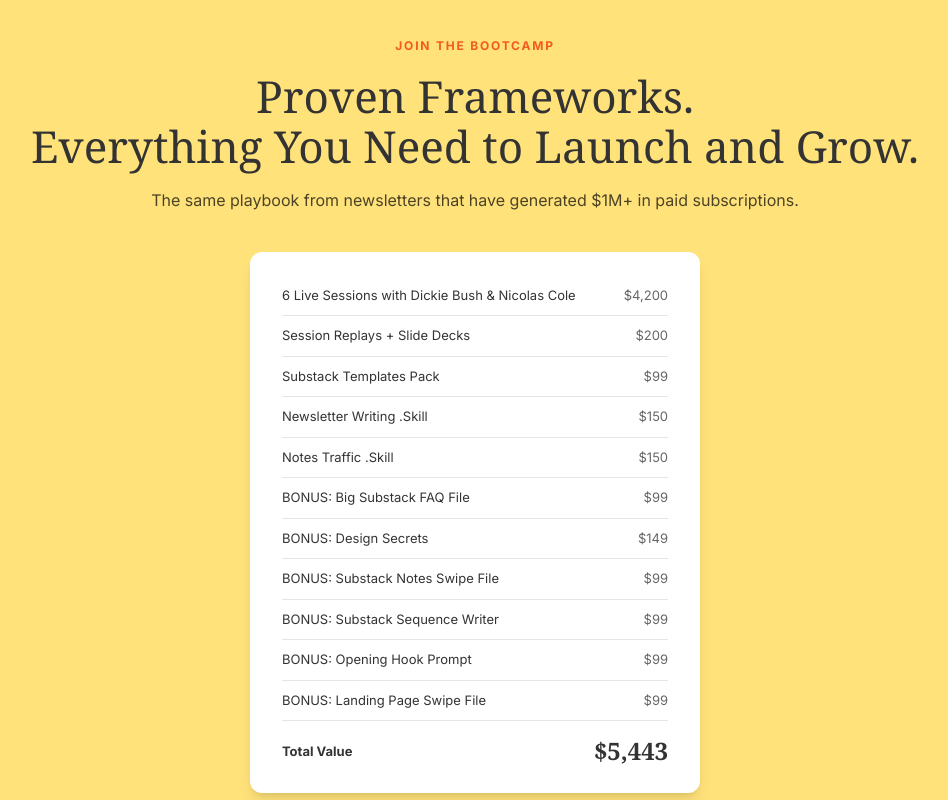
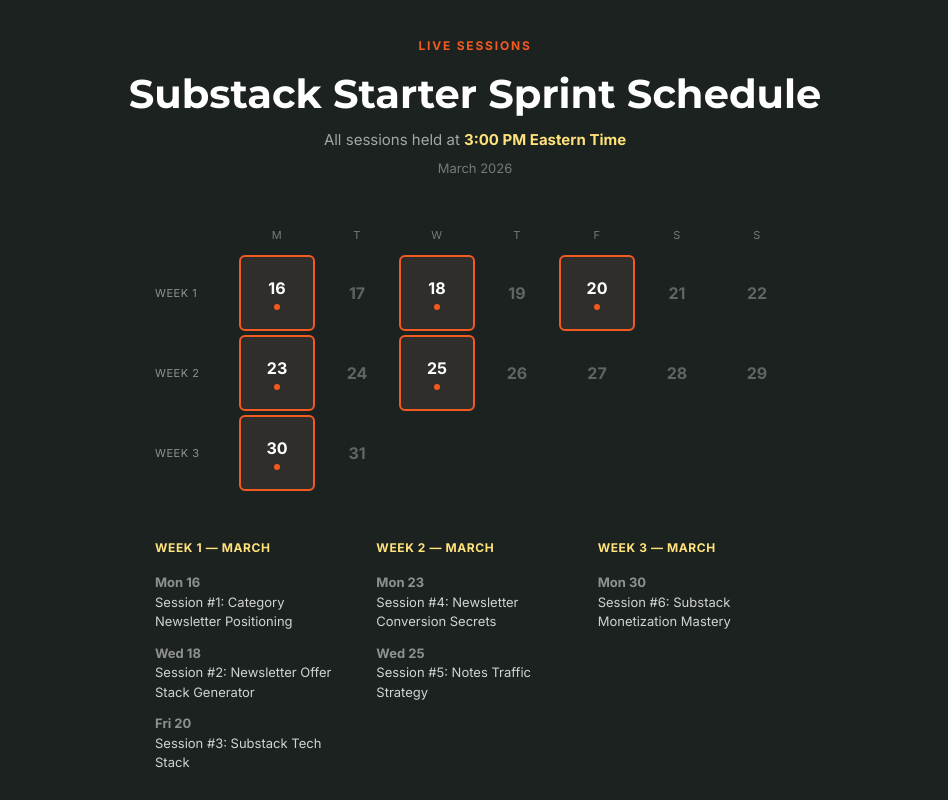
Before and after one commit to heymitch/substackstartersprint, a React (Vite) app: page / in a window 1280 px wide. Shown: the part 7500-8300 px from the top of the page, without its empty margins (165-1113 px from the left). Built offline with nearby package versions, Linux system fonts and the light colour scheme.

Commit message:
Add live session schedule calendar between Proof and Pricing sections
2-week calendar view showing all 6 session dates (Mar 16-30, 2026)
with dark theme, orange-highlighted session days, and detailed
session listing by week.

https://claude.ai/code/session_01HzXyfcvyg4orDUxt5FtNJF

```diff
--- a/src/App.tsx
+++ b/src/App.tsx
@@ -450,6 +450,127 @@ function NewslettersProof() {
   )
 }
 
+/* ─── Section 7b: Session Calendar ─── */
+function SessionCalendar() {
+  const sessions = [
+    { date: '2026-03-16', label: 'Session #1: Category Newsletter Positioning' },
+    { date: '2026-03-18', label: 'Session #2: Newsletter Offer Stack Generator' },
+    { date: '2026-03-20', label: 'Session #3: Substack Tech Stack' },
+    { date: '2026-03-23', label: 'Session #4: Newsletter Conversion Secrets' },
+    { date: '2026-03-25', label: 'Session #5: Notes Traffic Strategy' },
+    { date: '2026-03-30', label: 'Session #6: Substack Monetization Mastery' },
+  ]
+
+  const sessionDates = new Set(sessions.map(s => s.date))
+
+  // Week rows: Mon Mar 16–Sun Mar 22, Mon Mar 23–Sun Mar 29, Mon Mar 30 (partial)
+  const weeks: { label: string; days: { day: number; date: string }[] }[] = [
+    {
+      label: 'WEEK 1',
+      days: Array.from({ length: 7 }, (_, i) => {
+        const d = 16 + i
+        return { day: d, date: `2026-03-${String(d).padStart(2, '0')}` }
+      }),
+    },
+    {
+      label: 'WEEK 2',
+      days: Array.from({ length: 7 }, (_, i) => {
+        const d = 23 + i
+        return { day: d, date: `2026-03-${String(d).padStart(2, '0')}` }
+      }),
+    },
+    {
+      label: 'WEEK 3',
+      days: [
+        { day: 30, date: '2026-03-30' },
+        { day: 31, date: '2026-03-31' },
+      ],
+    },
+  ]
+
+  const dayLabels = ['M', 'T', 'W', 'T', 'F', 'S', 'S']
+
+  return (
+    <section className="bg-dark-deep py-20 px-6">
+      <div className="max-w-page mx-auto">
+        <p className="font-sans text-[12px] font-bold text-orange uppercase tracking-[0.15em] mb-4 text-center">Live Sessions</p>
+        <h2 className="font-display text-[clamp(28px,3.5vw,40px)] leading-[1.15] mb-3 text-center text-white font-bold">
+          Substack Starter Sprint Schedule
+        </h2>
+        <p className="font-sans text-[15px] text-white/60 mb-2 text-center">
+          All sessions held at <span className="text-yellow font-bold">3:00 PM Eastern Time</span>
+        </p>
+        <p className="font-sans text-[13px] text-white/40 mb-10 text-center">
+          March 2026
+        </p>
+
+        {/* Calendar grid */}
+        <div className="max-w-[640px] mx-auto">
+          {/* Day-of-week headers */}
+          <div className="grid grid-cols-[80px_repeat(7,1fr)] gap-1 mb-1">
+            <div />
+            {dayLabels.map((d, i) => (
+              <div key={i} className="font-sans text-[11px] text-white/40 uppercase tracking-wider text-center py-2">{d}</div>
+            ))}
+          </div>
+
+          {/* Week rows */}
+          {weeks.map((week) => (
+            <div key={week.label} className="grid grid-cols-[80px_repeat(7,1fr)] gap-1 mb-1">
+              <div className="font-sans text-[11px] text-white/50 uppercase tracking-wider flex items-center">{week.label}</div>
+              {week.days.map((d) => {
+                const isSession = sessionDates.has(d.date)
+                return (
+                  <div
+                    key={d.date}
+                    className={`relative aspect-square flex flex-col items-center justify-center rounded-md transition-all ${
+                      isSession
+                        ? 'bg-dark border-2 border-orange text-white'
+                        : 'bg-dark-deep text-white/30'
+                    }`}
+                  >
+                    <span className={`font-sans text-[16px] font-bold ${isSession ? 'text-white' : ''}`}>{d.day}</span>
+                    {isSession && <span className="w-1.5 h-1.5 rounded-full bg-orange mt-1" />}
+                  </div>
+                )
+              })}
+              {/* Pad remaining cells for partial weeks */}
+              {Array.from({ length: 7 - week.days.length }, (_, i) => (
+                <div key={`empty-${i}`} />
+              ))}
+            </div>
+          ))}
+        </div>
+
+        {/* Session details by week */}
+        <div className="grid grid-cols-1 md:grid-cols-3 gap-6 mt-12 max-w-[640px] mx-auto">
+          <div>
+            <h4 className="font-sans text-[12px] text-yellow uppercase tracking-wider font-bold mb-4">Week 1 — March</h4>
+            <div className="space-y-3">
+              <div><p className="font-sans text-[13px] text-white/50 font-bold">Mon 16</p><p className="font-sans text-[13px] text-white/80">Session #1: Category Newsletter Positioning</p></div>
+              <div><p className="font-sans text-[13px] text-white/50 font-bold">Wed 18</p><p className="font-sans text-[13px] text-white/80">Session #2: Newsletter Offer Stack Generator</p></div>
+              <div><p className="font-sans text-[13px] text-white/50 font-bold">Fri 20</p><p className="font-sans text-[13px] text-white/80">Session #3: Substack Tech Stack</p></div>
+            </div>
+          </div>
+          <div>
+            <h4 className="font-sans text-[12px] text-yellow uppercase tracking-wider font-bold mb-4">Week 2 — March</h4>
+            <div className="space-y-3">
+              <div><p className="font-sans text-[13px] text-white/50 font-bold">Mon 23</p><p className="font-sans text-[13px] text-white/80">Session #4: Newsletter Conversion Secrets</p></div>
+              <div><p className="font-sans text-[13px] text-white/50 font-bold">Wed 25</p><p className="font-sans text-[13px] text-white/80">Session #5: Notes Traffic Strategy</p></div>
+            </div>
+          </div>
+          <div>
+            <h4 className="font-sans text-[12px] text-yellow uppercase tracking-wider font-bold mb-4">Week 3 — March</h4>
+            <div className="space-y-3">
+              <div><p className="font-sans text-[13px] text-white/50 font-bold">Mon 30</p><p className="font-sans text-[13px] text-white/80">Session #6: Substack Monetization Mastery</p></div>
+            </div>
+          </div>
+        </div>
+      </div>
+    </section>
+  )
+}
+
 /* ─── Section 8: Pricing ─── */
 function Pricing({ ctaUrl }: { ctaUrl: string }) {
   const valueItems = [
@@ -626,6 +747,7 @@ export default function App({ withFbPixel = false, ctaUrl = DEFAULT_CTA_URL }: {
       <FadeIn><Bonuses /></FadeIn>
       <FadeIn><Instructors /></FadeIn>
       <FadeIn><NewslettersProof /></FadeIn>
+      <FadeIn><SessionCalendar /></FadeIn>
       <FadeIn><Pricing ctaUrl={ctaUrl} /></FadeIn>
       <FadeIn><ReadyToBuild ctaUrl={ctaUrl} /></FadeIn>
       <FadeIn><FAQ /></FadeIn>
```
